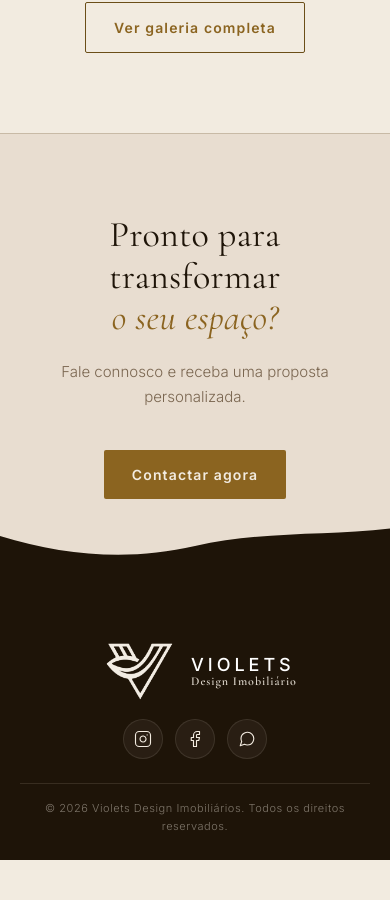
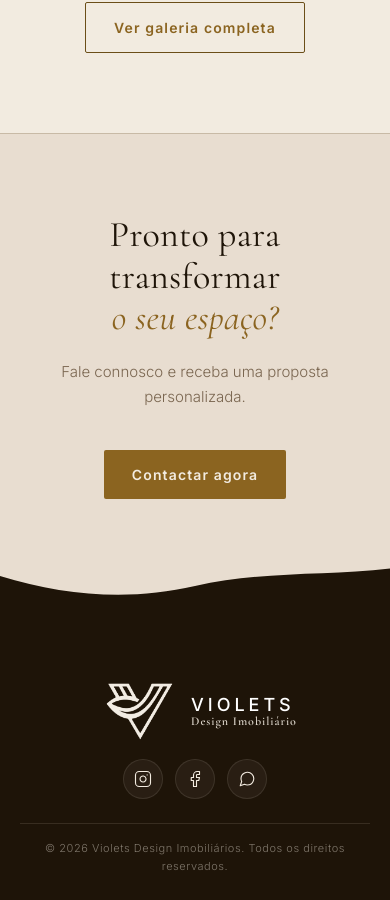
Before and after one commit to joaolopes53/violets, a React (Vite) app: page / in a window 390 px wide. Shown: the part 3336-4236 px from the top of the page. Before the commit the page ends 4196 px from the top, so only its background shows below. Built offline with nearby package versions, Linux system fonts and the light colour scheme.

Commit message:
style: update cta-banner bottom padding for improved mobile and desktop spacing

```diff
--- a/src/pages/Home.css
+++ b/src/pages/Home.css
@@ -563,7 +563,7 @@
 
 /* ─── CTA Banner ─── */
 .cta-banner {
-  padding: 72px clamp(20px, 5vw, 48px);
+  padding: 80px clamp(20px, 5vw, 48px) 160px;
   background: var(--bg-2);
   border-top: 1px solid var(--border);
   text-align: center;
@@ -628,9 +628,12 @@
 
   .about,
   .services,
-  .preview,
+  .preview {
+    padding: 80px clamp(20px, 5vw, 48px);
+  }
+
   .cta-banner {
-    padding: 80px clamp(20px, 5vw, 48px);
+    padding: 80px clamp(20px, 5vw, 48px) 120px;
   }
 
   .services__header {
```
